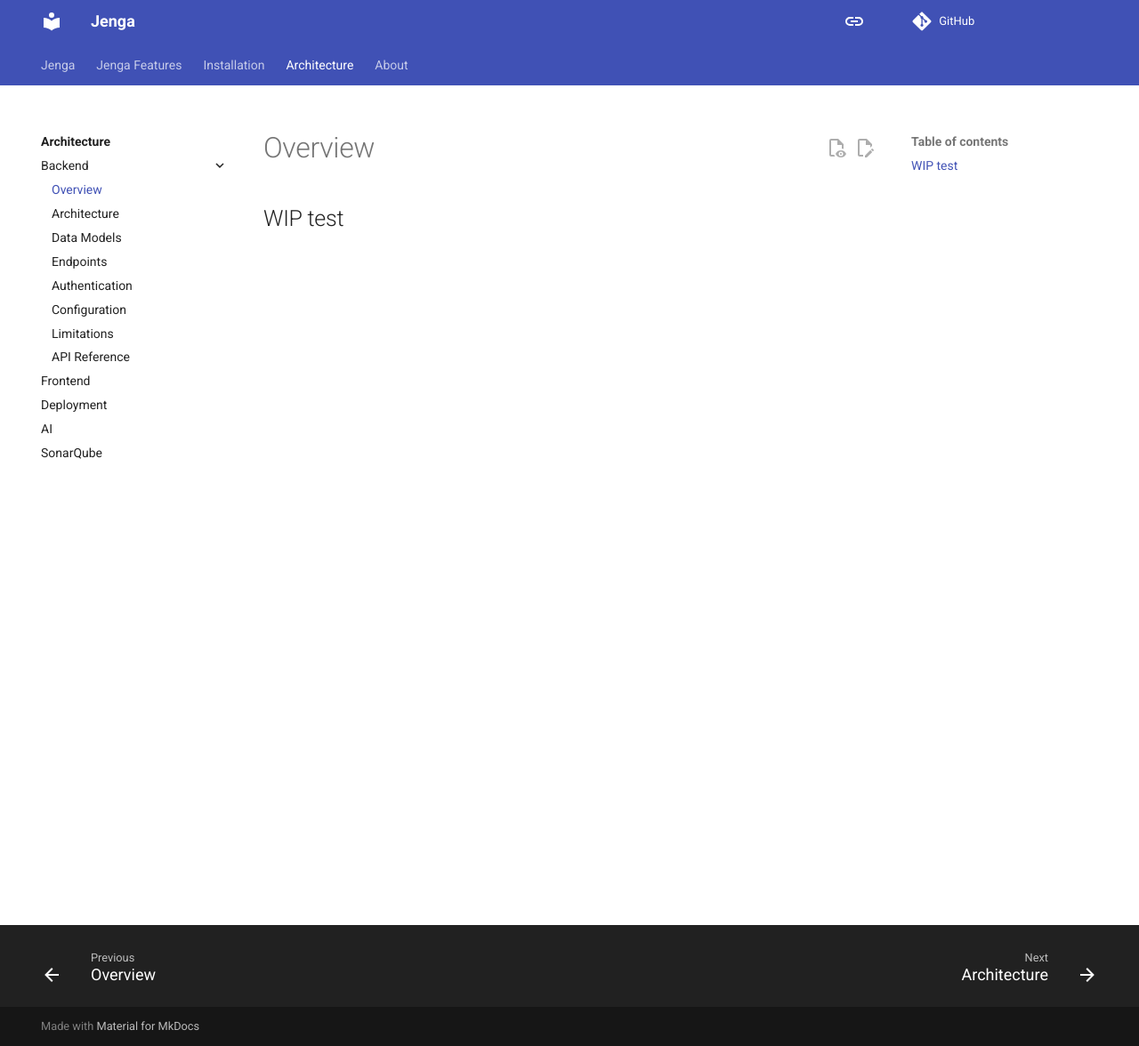
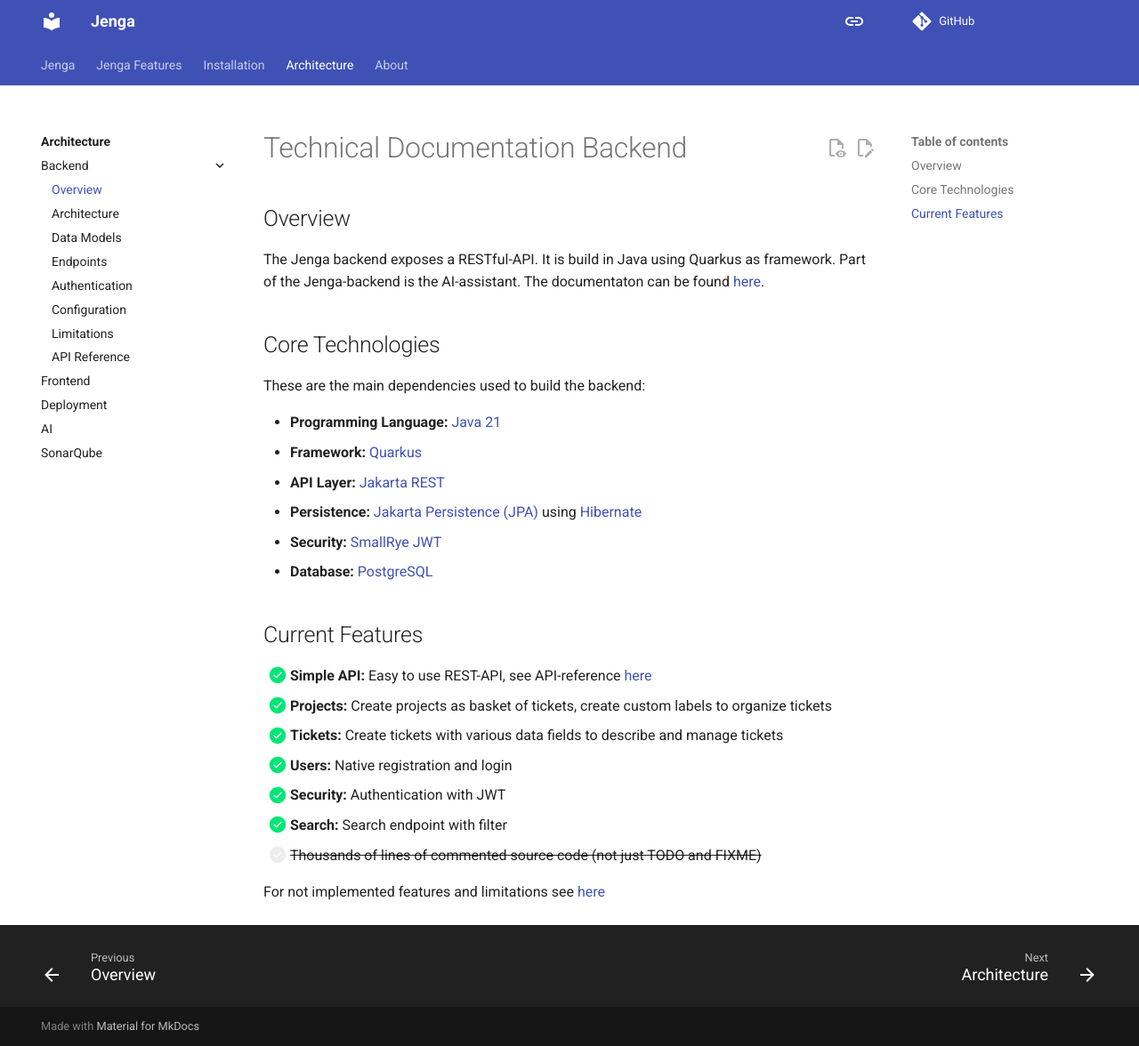
Before and after one commit to Jenga-PMS/Jenga-PMS.github.io, an MkDocs documentation site: the page built from docs/architecture/backend/overview.md, in a window 1280 px wide and 1176 px high. Shown: the whole window at 89% size. Built offline with MkDocs 1.6.1 and Material for MkDocs 9.7.7, drawn with Linux system fonts in a browser that asks for light colours; comment, search, counter and statistics services are not loaded.

Commit message:
BE overview

```diff
--- a/docs/architecture/backend/overview.md
+++ b/docs/architecture/backend/overview.md
@@ -1 +1,25 @@
-## WIP test
+# Technical Documentation Backend
+
+## Overview
+The Jenga backend exposes a RESTful-API. It is build in Java using Quarkus as framework. Part of the Jenga-backend is the AI-assistant. The documentaton can be found [here](../ai.md).
+
+## Core Technologies
+These are the main dependencies used to build the backend:
+
+- **Programming Language:** [Java 21](https://www.oracle.com/java)
+- **Framework:** [Quarkus](https://quarkus.io)
+- **API Layer:** [Jakarta REST](https://projects.eclipse.org/projects/ee4j.rest)
+- **Persistence:** [Jakarta Persistence (JPA)](https://www.oracle.com/java/technologies/persistence-jsp.html) using [Hibernate](https://hibernate.org/)
+- **Security:** [SmallRye JWT](https://quarkus.io/guides/security-jwt)
+- **Database:** [PostgreSQL](https://www.postgresql.org/)
+
+## Current Features
+- [x] **Simple API:** Easy to use REST-API, see API-reference [here](api.md)
+- [x] **Projects:** Create projects as basket of tickets, create custom labels to organize tickets
+- [x] **Tickets:** Create tickets with various data fields to describe and manage tickets
+- [x] **Users:** Native registration and login
+- [x] **Security:** Authentication with JWT
+- [x] **Search:** Search endpoint with filter
+- [ ] <s>Thousands of lines of commented source code (not just TODO and FIXME)</s>
+
+For not implemented features and limitations see [here](limitations.md)
--- a/mkdocs.yml
+++ b/mkdocs.yml
@@ -76,6 +76,9 @@
   - admonition
   - footnotes
   - md_in_html
+  - pymdownx.superfences
+  - pymdownx.tasklist:
+      custom_checkbox: true
 
 plugins:
   - redoc-tag
```
